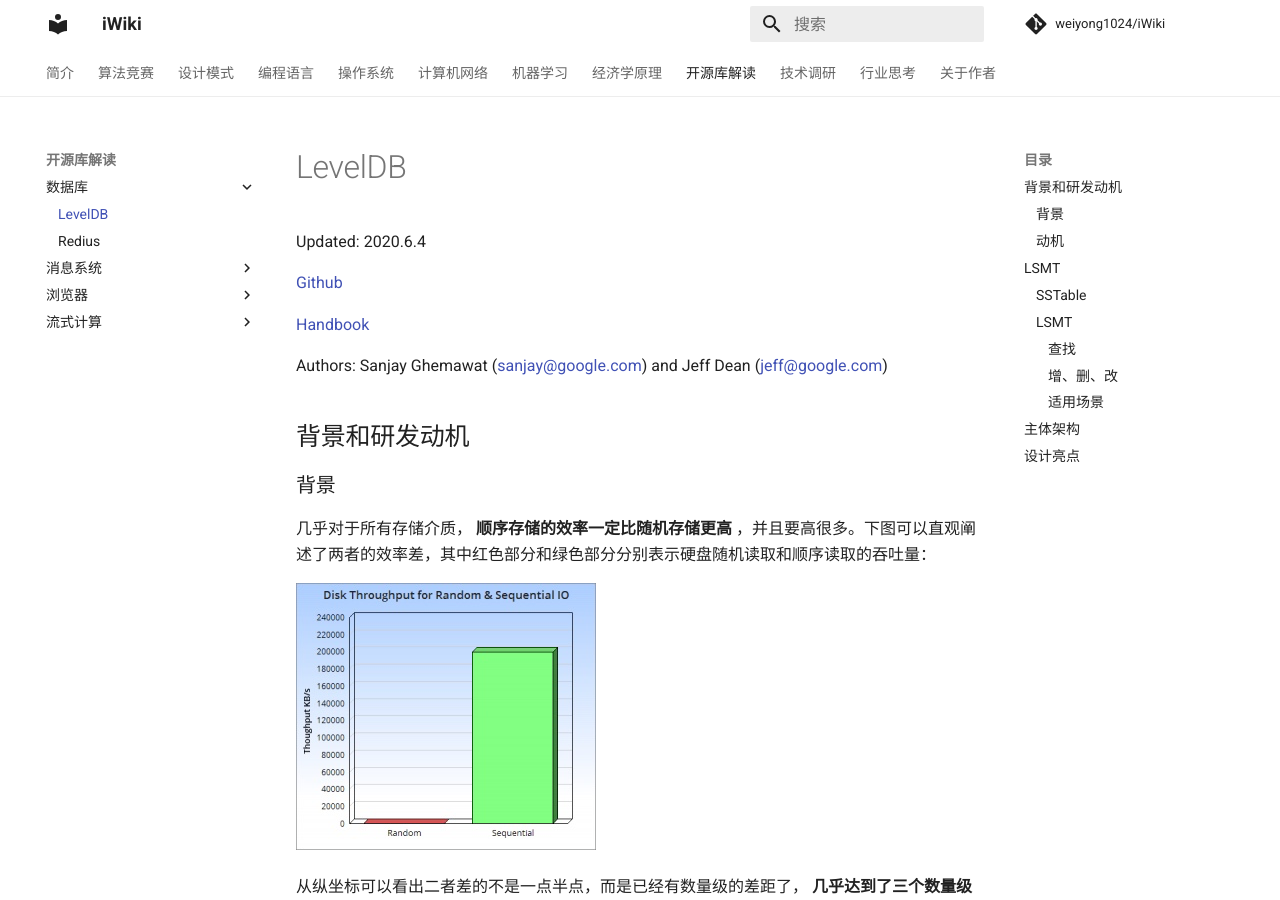
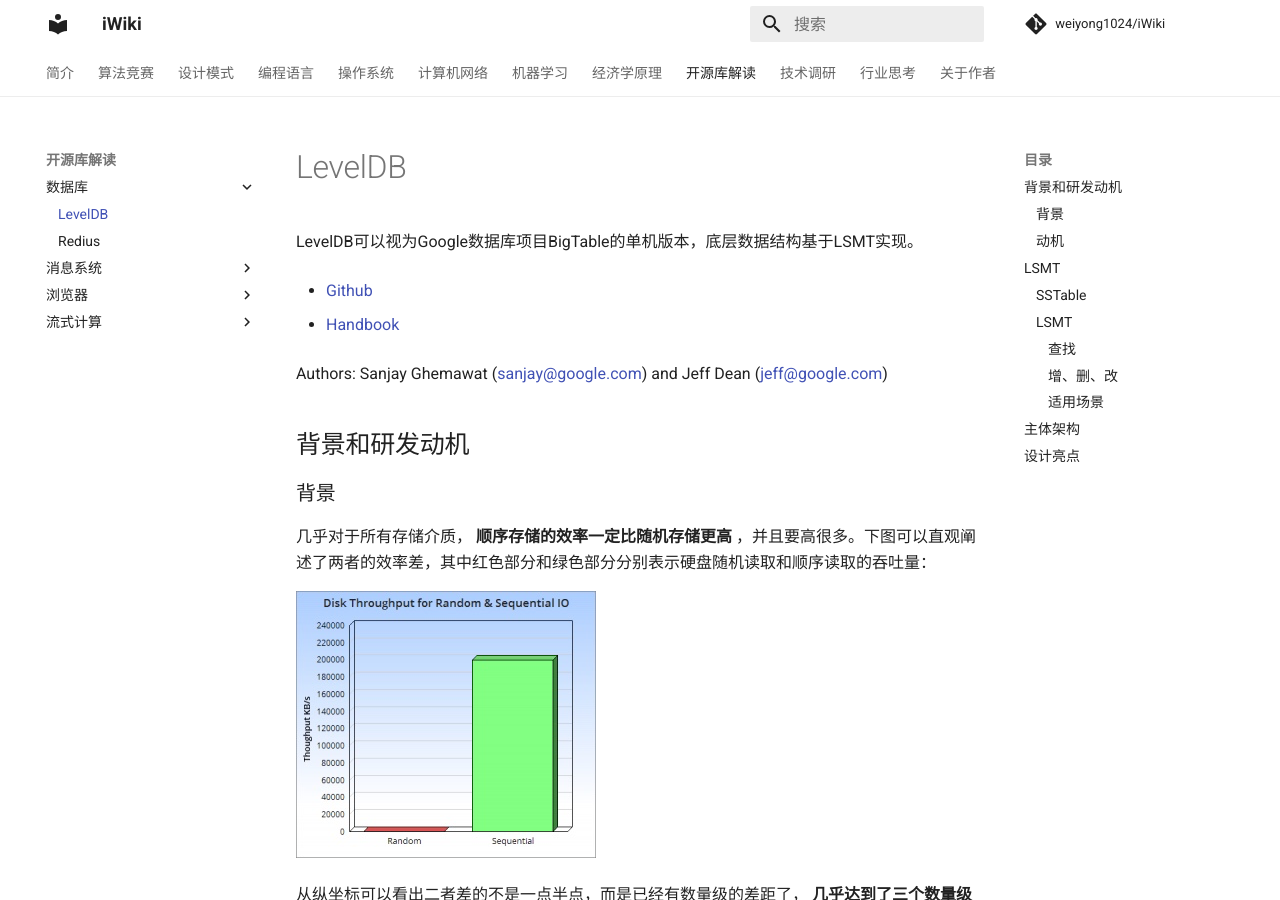
Before and after one commit to weiyong1024/iWiki, an MkDocs documentation site: the page built from docs/open_source/database/leveldb.md, in a window 1280 px wide and 900 px high. Built offline with MkDocs 1.6.1 and Material for MkDocs 9.7.7, drawn with Linux system fonts in a browser that asks for light colours; comment, search, counter and statistics services are not loaded.

Commit message:
Tunning level db at begining

```diff
--- a/docs/open_source/database/leveldb.md
+++ b/docs/open_source/database/leveldb.md
@@ -1,13 +1,12 @@
 # LevelDB
 
-Updated: 2020.6.4
+LevelDB可以视为Google数据库项目BigTable的单机版本，底层数据结构基于LSMT实现。
 
-[Github](https://github.com/google/leveldb)
+* [Github](https://github.com/google/leveldb)
 
-[Handbook](https://leveldb-handbook.readthedocs.io/zh/latest/basic.html)
+* [Handbook](https://leveldb-handbook.readthedocs.io/zh/latest/basic.html)
 
 Authors: Sanjay Ghemawat (sanjay@google.com) and Jeff Dean (jeff@google.com)
-
 
 
 ## 背景和研发动机
```
